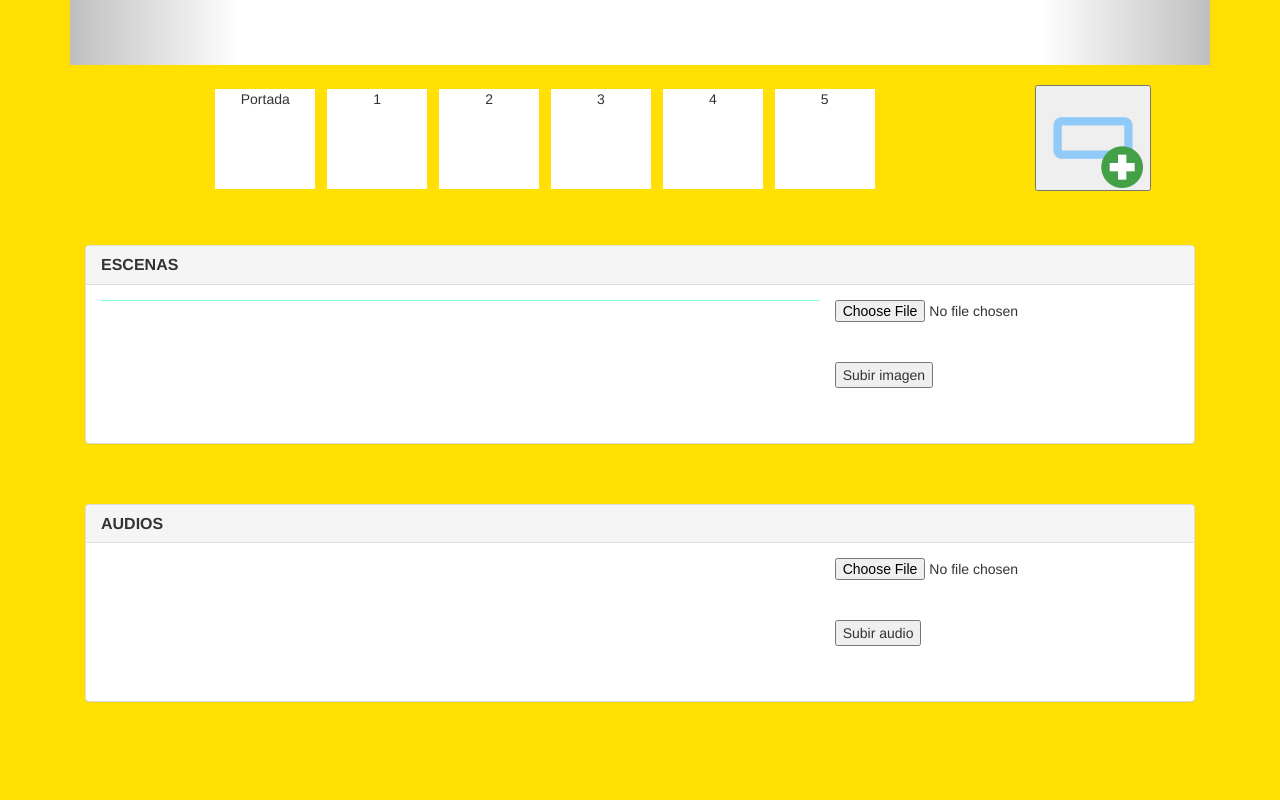
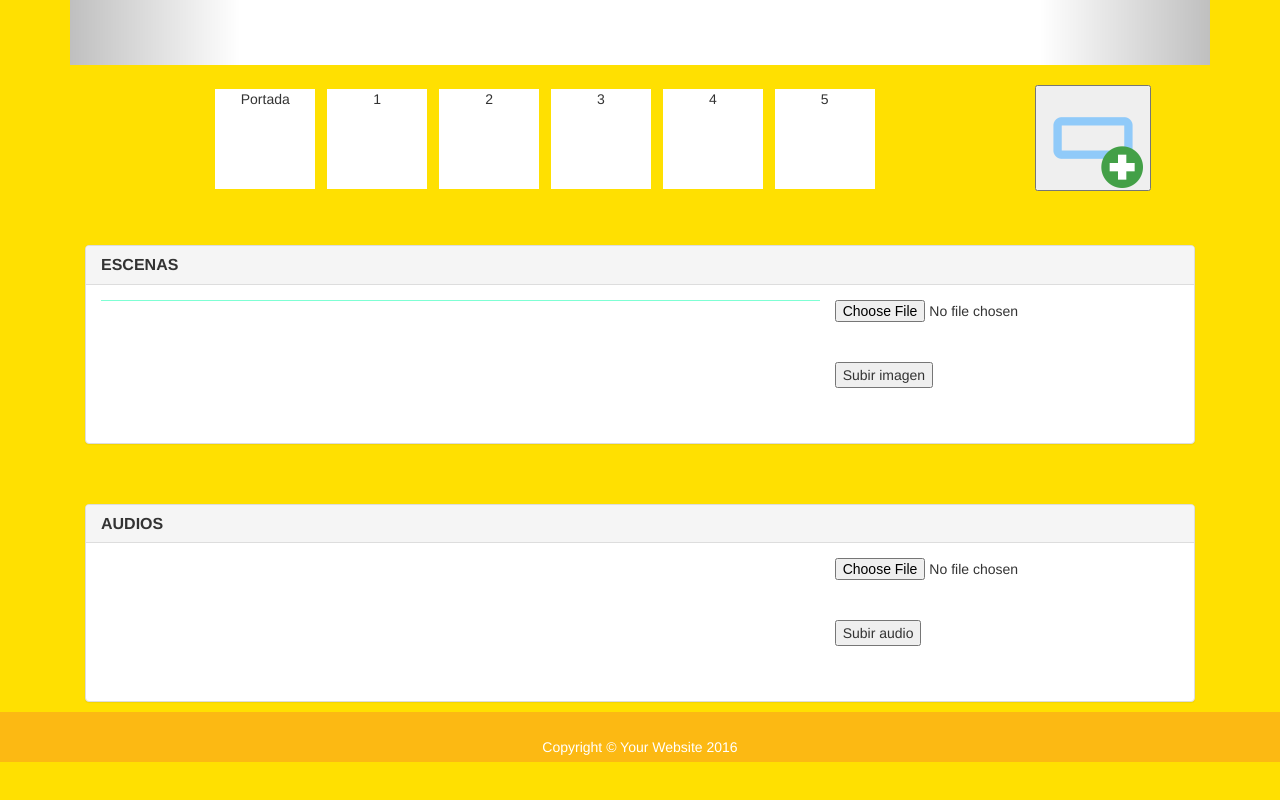
Before and after one commit to PaulValle/JsProject, a plain HTML site: page paginas/CrearCuento.html in a window 1280 px wide. Shown: the part 621-1421 px from the top of the page. After the commit the page ends 1383 px from the top, so only its background shows below. Drawn offline with nearby package versions, Linux system fonts and the light colour scheme.

Commit message:
Arreglo footer

```diff
--- a/paginas/CrearCuento.html
+++ b/paginas/CrearCuento.html
@@ -212,8 +212,11 @@
     <script src="../js/main.js"></script>
 
 </body>
-<footer>
+ <footer id="estilofooter" class="text-center">
+        <div class="col-lg-12">
+            Copyright &copy; Your Website 2016
+        </div>
 
-</footer>
+    </footer>
 
 </html>
```
Also changed, not shown: paginas/cuento.html (+3 -3 lines).
